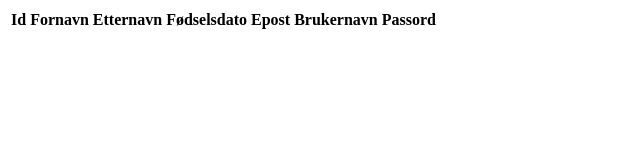
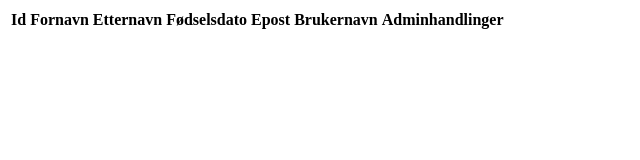
Before and after one commit to as-troska/express-intro, a website: page public/admin.html in a window 1280 px wide. Shown: the full height of the page, 0-640 px from the left. Drawn offline with Linux system fonts and the light colour scheme; no server answers.

Commit message:
Kommenterte admin.html

```diff
--- a/public/admin.html
+++ b/public/admin.html
@@ -11,9 +11,11 @@
 
             console.log(userData);
 
+            // En løkke som går gjennom data fra databasen og oppretter en tabellrad for hver bruker
             for (let user of userData) {
                 const userTable = document.getElementById("userTable");
 
+                // Lager raden og gir den iden til brukeren. Denne kan være grei å ha for å finne igjen raden senere
                 const tr = document.createElement("tr");
                 tr.id = "row" + user.id;
 
@@ -35,9 +37,11 @@
                 const tdBrukernavn = document.createElement("td");
                 tdBrukernavn.innerText = user.brukernavn;
 
+                // Lager feltet hvor en kan velge å oppdatere brukeren
                 const tdUpdate = document.createElement("td");
                 const updateButton = document.createElement("button");
                 updateButton.innerText = "Endre bruker";
+                // Legger inn en eventlistener som endrer alle tabellcellene til inputfelt med samme verdi som lå i tabellen.
                 updateButton.addEventListener("click", () => {
                     let row = document.getElementById("row" + user.id);
 
@@ -57,11 +61,14 @@
                     brukernavnTd.innerHTML = `<input type="text" id="brukernavn${user.id}" value="${user.brukernavn}">`;
 
                     let updateButtonTd = row.children[6];
+                    // Lager en lagreknapp som erstatter Endre-knappen
                     let saveButton = document.createElement("button");
 
                     saveButton.innerText = "Lagre";
 
+                    // Legger inn en eventlistener som sender en post-request til serveren med dataen som er skrevet inn i inputfeltene
                     saveButton.addEventListener("click", async () => {
+                        // Finner feltene som er blitt endret til input-felt og henter ut verdien som er skrevet inn
                         let id = user.id;
                         let fornavn = document.getElementById("fornavn" + user.id).value;
                         let etternavn = document.getElementById("etternavn" + user.id).value;
@@ -69,6 +76,7 @@
                         let epost = document.getElementById("epost"+ user.id).value;
                         let brukernavn = document.getElementById("brukernavn" + user.id).value;
 
+                        // Lager et form-element som kan sendes til serveren
                         let form = new FormData();
                         form.append("id", id);
                         form.append("fornavn", fornavn);
@@ -77,14 +85,17 @@
                         form.append("epost", epost);
                         form.append("brukernavn", brukernavn);
 
+                        // Sender en post-request til serveren med dataen fra form-elementet
                         let post = await fetch("/oppdatere", {
                             method: "POST",
                             body: new URLSearchParams(form)
                         })
 
+                        // Sjekker om post-requesten gikk bra. Hvis ikke, så får brukeren en feilmelding
                         if (post.status !== 200) {
                             alert("Noe gikk galt");
                         } else {
+                            // Hvis post-requesten gikk bra, så endres tabellen tilbake til å vise tekst i stedet for input-felt
                             fornavnTd.innerHTML = fornavn;
                             etternavnTd.innerHTML = etternavn;
                             fdatoTd.innerHTML = fdato;
@@ -128,7 +139,7 @@
             <th>Fødselsdato</th>
             <th>Epost</th>
             <th>Brukernavn</th>
-            <th>Passord</th>
+            <th>Adminhandlinger</th>
         </tr>
 
     </table>
```
Also changed, not shown: 1 other file.
